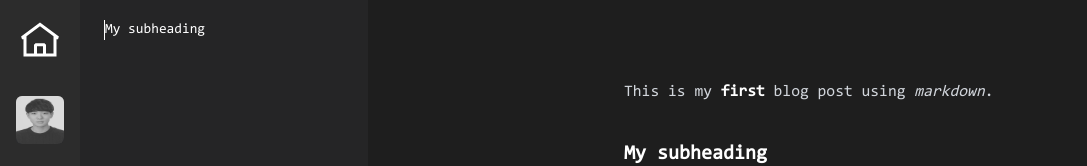
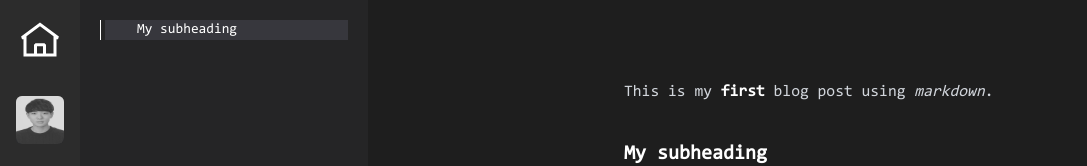
Before and after one commit to hyeonjun-L/leehyeonjun, a Next.js app: page /blog/first in a window 1280 px wide. Shown: the top 166 px of the page, without its empty margins (0-1087 px from the left). Built offline with nearby package versions, Linux system fonts and the light colour scheme; no server answers; a small style sheet from the web is missing.

Commit message:
feat: Anchor Nav view point 표현 구현

```diff
--- a/src/app/_components/AnchorNav.tsx
+++ b/src/app/_components/AnchorNav.tsx
@@ -2,15 +2,21 @@
 
 import Link from 'next/link';
 import { usePathname } from 'next/navigation';
-import { useEffect, useRef, useState } from 'react';
+import { useEffect, useState } from 'react';
 import { HIDE_PATH } from '@/constants/constants';
 import { Headings } from '@/types/types';
 
 const AnchorNav = () => {
   const [headings, setHeadings] = useState<Headings[]>([]);
+  const [viewHeadings, setViewHeadings] = useState<Headings[]>([]);
   const pathname = usePathname();
-  const marginRef = useRef(0);
-  const initialMargin = 5;
+
+  const viewHeading = viewHeadings.reduce<Headings>(
+    (acc, heading) => {
+      return acc.level < heading.level ? acc : heading;
+    },
+    { level: 7, text: '' },
+  );
 
   useEffect(() => {
     const allHeadings = document.querySelectorAll('h1, h2, h3, h4, h5, h6');
@@ -24,40 +30,78 @@ const AnchorNav = () => {
         };
       },
     );
-    marginRef.current = 0;
     setHeadings(newHeadings);
+
+    const observer = new IntersectionObserver(
+      (entries) => {
+        entries.forEach((entry) => {
+          const target = entry.target as HTMLElement;
+          const headingText = target?.innerText;
+          const headingLevel = Number(target.nodeName.slice(1));
+
+          if (entry.isIntersecting) {
+            setViewHeadings((prevHeadings) => {
+              const exists = prevHeadings.some(
+                (heading) => heading.text === headingText,
+              );
+              if (!exists) {
+                return [
+                  ...prevHeadings,
+                  { level: headingLevel, text: headingText },
+                ];
+              }
+              return prevHeadings;
+            });
+          } else {
+            setViewHeadings((prevHeadings) =>
+              prevHeadings.filter((heading) => heading.text !== headingText),
+            );
+          }
+        });
+      },
+      {
+        root: null,
+        rootMargin: '0px',
+        threshold: 0.1,
+      },
+    );
+
+    allHeadings.forEach((heading) => {
+      observer.observe(heading);
+    });
+
+    return () => {
+      allHeadings.forEach((heading) => {
+        observer.unobserve(heading);
+      });
+    };
   }, [pathname]);
 
-  const calculateMargin = (beforeLevel: number, currentLevel: number) => {
-    if (beforeLevel < currentLevel) {
-      marginRef.current += initialMargin;
-    } else if (beforeLevel > currentLevel) {
-      marginRef.current -= initialMargin * (beforeLevel - currentLevel);
-    }
-  };
+  const ANCHOR_HEADER_MARGIN = ['', 'pl-4', 'pl-8', 'pl-12', 'pl-16', 'pl-20'];
 
   return (
     !HIDE_PATH.includes(pathname) && (
-      <aside className="bg-White-anchor-bg hidden h-full w-72 flex-shrink-0 overflow-y-auto px-6 py-5 text-sm lg:block dark:bg-dark-anchor-bg">
-        <section className="text-dark-600 flex max-h-full w-full flex-col gap-1 border-l border-solid border-black dark:border-white">
-          {headings.map(({ level, text }, index) => {
-            const beforeLevel = index > 0 ? headings[index - 1].level : level;
-
-            calculateMargin(beforeLevel, level);
-
-            const mlStyle = { paddingLeft: `${marginRef.current}px` };
+      <aside className="pl- hidden h-full w-72 flex-shrink-0 overflow-y-auto bg-White-anchor-bg p-5 text-sm lg:block dark:bg-dark-anchor-bg">
+        <section className="text-dark-600 flex max-h-full w-full flex-col gap-1 border-l border-solid border-black pl-1 dark:border-white">
+          {headings.map(({ level: currentLevel, text }, index) => {
+            const beforeLevel = headings[index - 1]?.level;
+            const hasHigherPrevLevel =
+              beforeLevel && beforeLevel !== currentLevel;
 
             return (
               <div
-                style={mlStyle}
                 key={index}
-                className="has-[:hover]:bg-White-anchor-hover flex w-full dark:has-[:hover]:bg-dark-anchor-hover"
+                className={`flex w-full has-[:hover]:bg-White-anchor-hover dark:has-[:hover]:bg-dark-anchor-hover
+                ${viewHeading.text === text ? 'bg-dark-anchor-active' : ''}`}
               >
                 <Link
                   href={`#${text}`}
-                  className="line-clamp-2 max-w-full break-words dark:hover:text-white"
+                  className={`${ANCHOR_HEADER_MARGIN[--currentLevel]} relative line-clamp-2 max-w-full break-words dark:hover:text-white`}
                   replace
                 >
+                  {hasHigherPrevLevel && (
+                    <span className="absolute -translate-x-5">┗</span>
+                  )}
                   {text}
                 </Link>
               </div>
```
